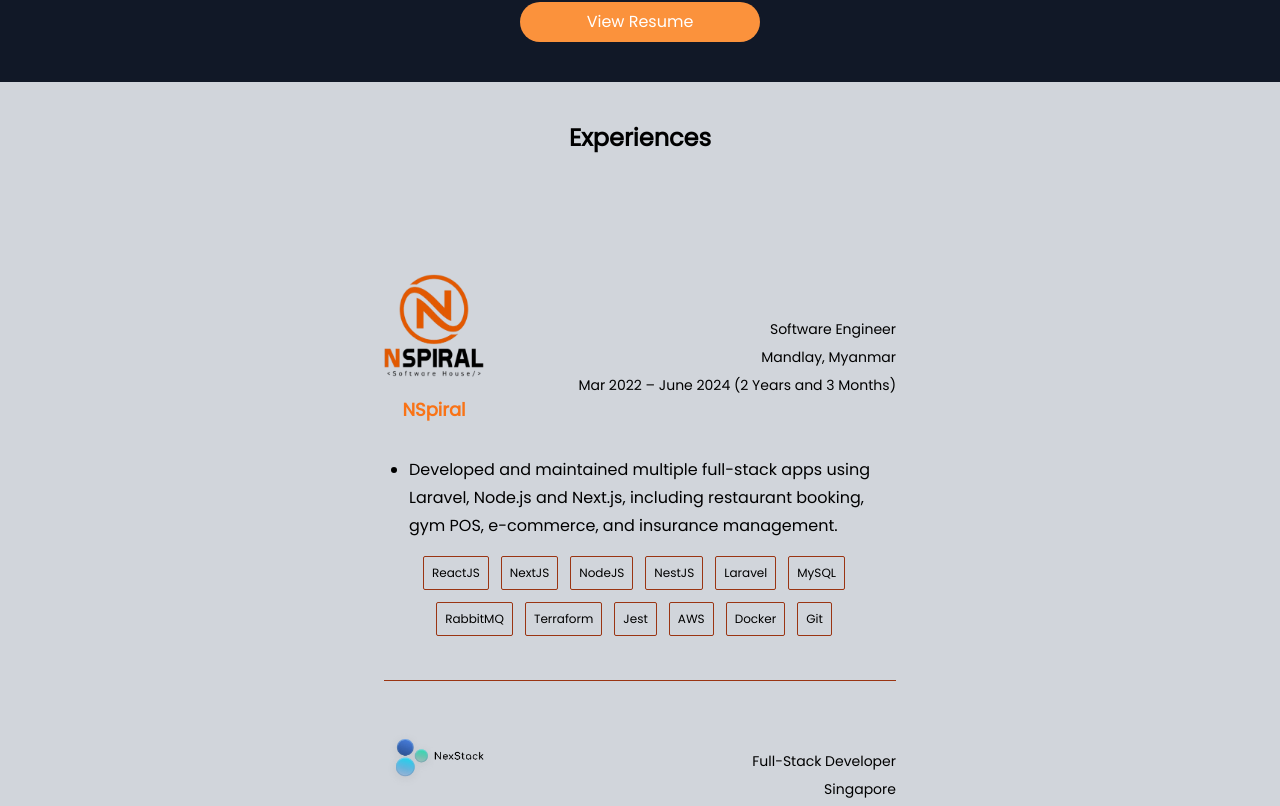
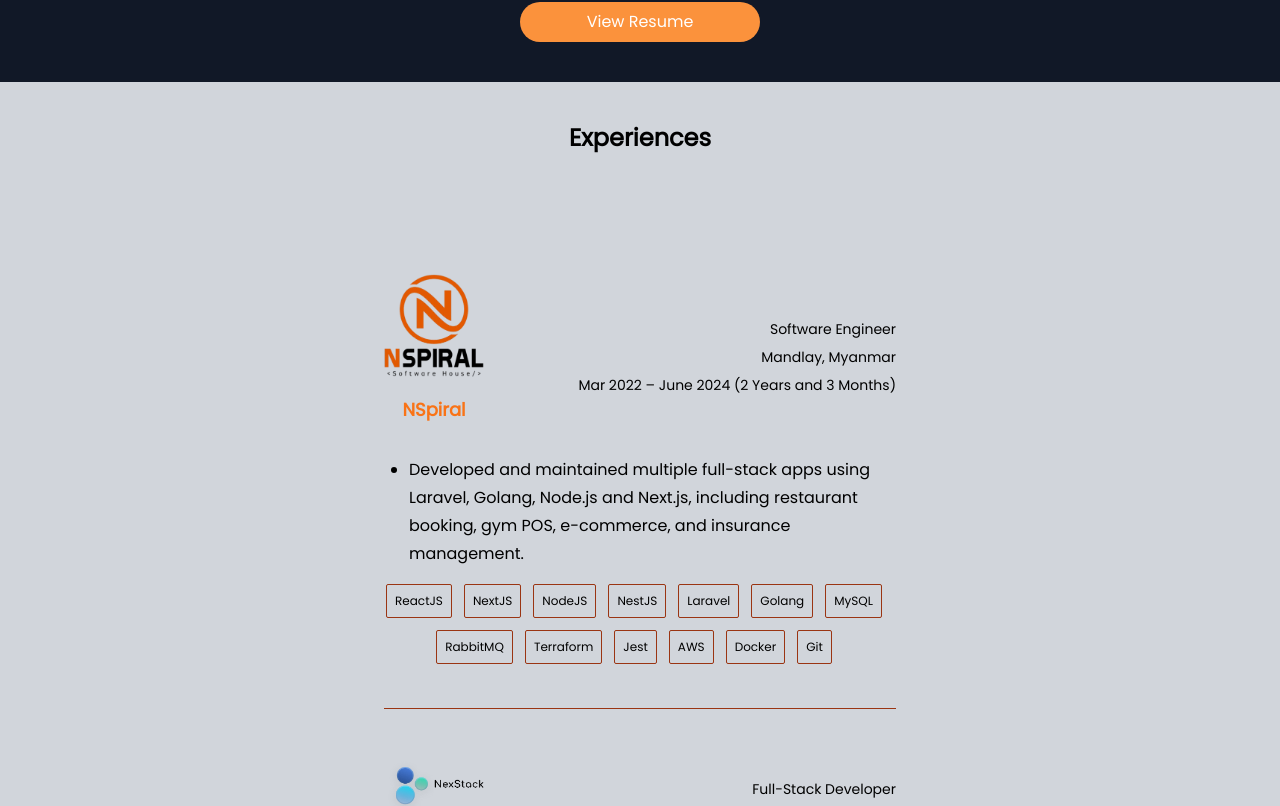
Before and after one commit to tinmaungzin/my-portfo, a Next.js app: page / in a window 1280 px wide. Shown: the part 868-1674 px from the top of the page. Built offline with nearby package versions, Linux system fonts and the light colour scheme.

Commit message:
update resume

```diff
--- a/components/Experience.tsx
+++ b/components/Experience.tsx
@@ -10,7 +10,7 @@ const Experience = () => {
       role: "Software Engineer",
       duration: "Mar 2022 – June 2024 (2 Years and 3 Months)",
       bullets: [
-        "Developed and maintained multiple full-stack apps using Laravel, Node.js and Next.js, including restaurant booking, gym POS, e-commerce, and insurance management.",
+        "Developed and maintained multiple full-stack apps using Laravel, Golang, Node.js and Next.js, including restaurant booking, gym POS, e-commerce, and insurance management.",
       ],
       technologies: [
         "ReactJS",
@@ -18,6 +18,7 @@ const Experience = () => {
         "NodeJS",
         "NestJS",
         "Laravel",
+        "Golang",
         "MySQL",
         "RabbitMQ",
         "Terraform",
--- a/components/Footer.tsx
+++ b/components/Footer.tsx
@@ -34,7 +34,7 @@ const Footer = () => {
               </Link>
             </li>
             <li className="underline py-1">
-              <Link href="/documents/Tin Maung Zin - Resume.pdf" target="_blank">
+              <Link href="/documents/Tin Maung Zin Resume 22 Aug 2024.pdf" target="_blank">
                 My Resume
               </Link>
             </li>
--- a/components/Header.tsx
+++ b/components/Header.tsx
@@ -8,6 +8,7 @@ const Header = () => {
     "ReactJS",
     "NodeJS",
     "Laravel",
+    "Golang",
     "VueJS",
     "NextJS",
     "NestJS",
@@ -75,7 +76,7 @@ const Header = () => {
         </Link>
       </div>
       <div className="flex justify-center">
-        <Link href="/documents/Tin Maung Zin - Resume.pdf" target="_blank">
+        <Link href="/documents/Tin Maung Zin Resume 22 Aug 2024.pdf" target="_blank">
           <p className="text-white bg-orange-400 p-2 text-center my-10 w-[15em] hover:bg-orange-800 rounded-full">
             View Resume
           </p>
```
Also changed, not shown: 1 other file (tests, documents, lock files or other folders).
